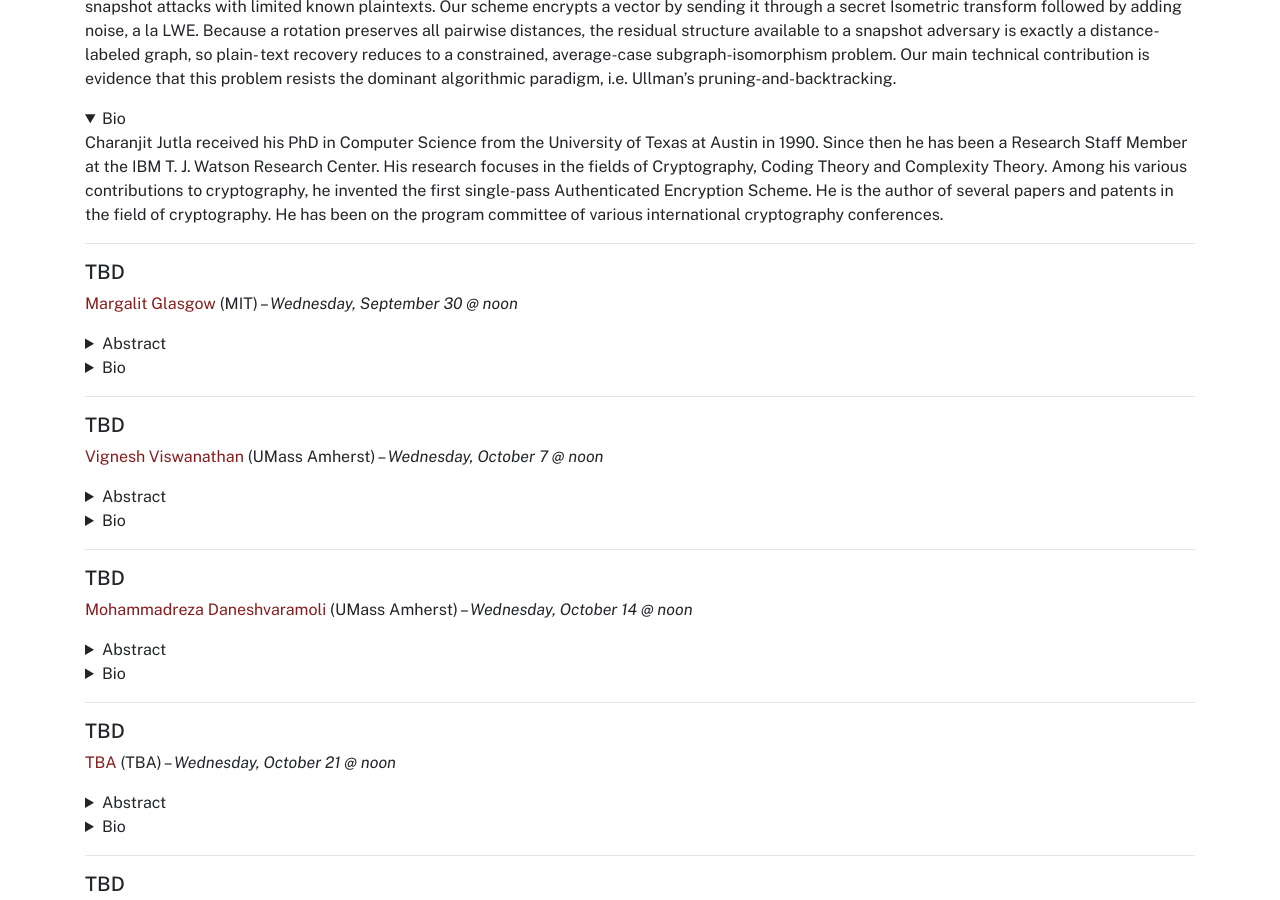
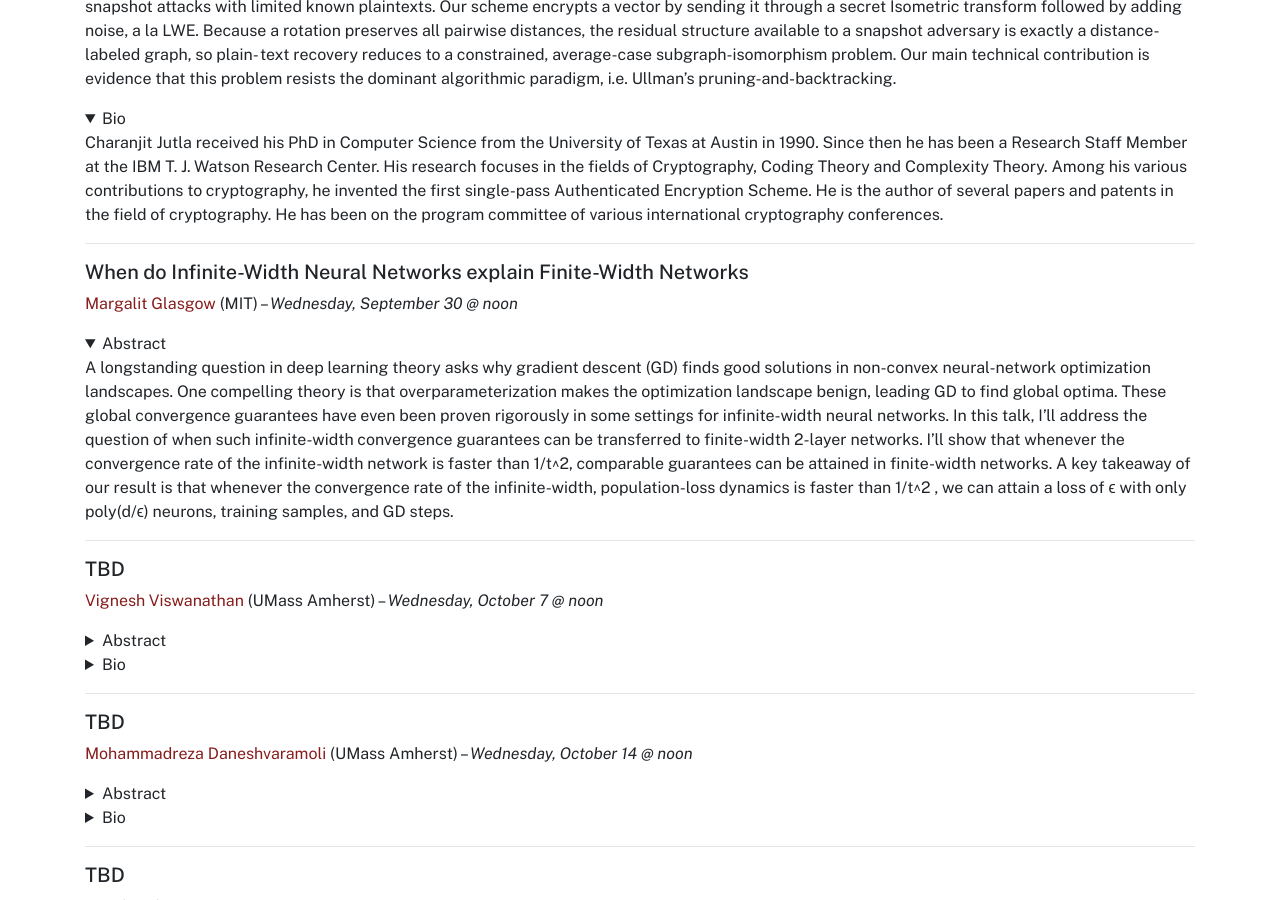
Before and after one commit to umass-theory/umass-theory.github.io, a Jekyll site: the page built from seminar.md, in a window 1280 px wide and 900 px high, scrolled down 1392 px. Built offline with Jekyll 4.4.1, drawn with Linux system fonts in a browser that asks for light colours.

Commit message:
Revise seminar title and add abstract content
Updated seminar details including title and abstract.

```diff
--- a/seminar.md
+++ b/seminar.md
@@ -65,19 +65,13 @@ Charanjit Jutla received his PhD in Computer Science from the University of Texa
 
 <hr>
 
-##### TBD
+##### When do Infinite-Width Neural Networks explain Finite-Width Networks
 
 [Margalit Glasgow](https://margalitglasgow.github.io/) (MIT) --  *Wednesday, September 30 @ noon*
-<details markdown="1">
+<details markdown="1" open="1">
 <summary>Abstract</summary>
 
-Abstract TBA
-
-</details>
-<details markdown="1">
-<summary>Bio</summary>
-
-Bio TBA
+A longstanding question in deep learning theory asks why gradient descent (GD) finds good solutions in non-convex neural-network optimization landscapes. One compelling theory is that overparameterization makes the optimization landscape benign, leading GD to find global optima. These global convergence guarantees have even been proven rigorously in some settings for infinite-width neural networks. In this talk, I'll address the question of when such infinite-width convergence guarantees can be transferred to finite-width 2-layer networks. I'll show that whenever the convergence rate of the infinite-width network is faster than 1/t^2, comparable guarantees can be attained in finite-width networks. A key takeaway of our result is that whenever the convergence rate of the infinite-width, population-loss dynamics is faster than 1/t^2 , we can attain a loss of ϵ with only poly(d/ϵ) neurons, training samples, and GD steps.
 
 </details>
 
```
